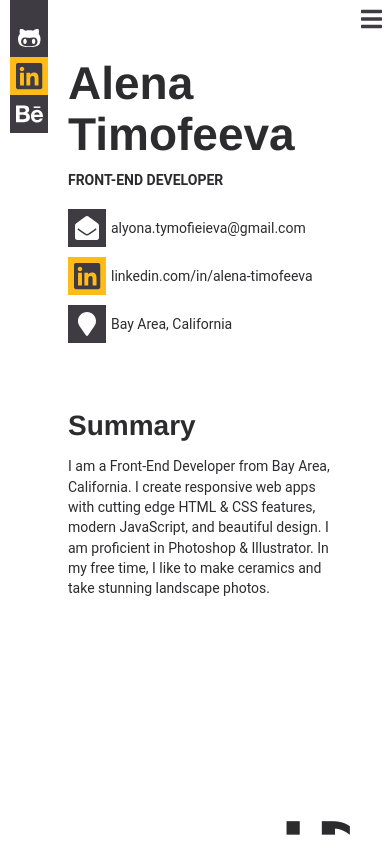
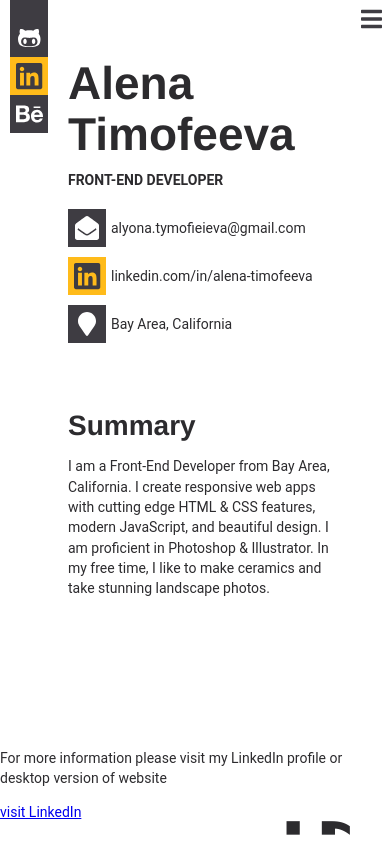
Before and after one commit to mouseProgrammouse/portfolio, a React (Create React App) app: page /resume in a window 390 px wide. Built offline with nearby package versions, Linux system fonts and the light colour scheme.

Commit message:
add mobileContent to ResumePage

```diff
--- a/src/App.js
+++ b/src/App.js
@@ -16,6 +16,7 @@ import MainDescription from './MainDescription'
 import Skills from './Skills'
 import EmailForm from './EmailForm'
 import ProjectsSlideShow from './ProjectsSlideShow'
+import LinkWithDescription from './LinkWithDescription'
 import './App.css'
 
 //add all free brands' icons from FontAwesome learn more https://github.com/FortAwesome/react-fontawesome
@@ -96,6 +97,9 @@ const data = {
               {description:'Alena Timofeeva', link: 'https://www.linkedin.com/in/alena-timofeeva/', iconClass: 'fab', icon: 'linkedin', className: 'active'},
               {description:'programmouse', link: 'https://www.behance.net/programmouse', iconClass: 'fab', icon: 'behance', className: ''},],
       extra: {description: 'drawing, lettering, ceramic, photography'}
+    },
+    mobileContent : { description:"For more information please visit my LinkedIn profile or desktop version of website",
+    linkToProfile: {to:"https://www.linkedin.com/in/alena-timofeeva/", text:"visit LinkedIn"}
     }
   },
   socialMenuItems: [
@@ -142,6 +146,7 @@ class App extends Component {
             <MainMenu activeLink = {this.props.location.pathname} menuItems = { data.topMenuItems }/>
             <OwnerInfo mainInfo = {data.resumePage.mainInfo} smInfo = {data.resumePage.smInfo}/>
             <Skills skills={data.resumePage.skills}/>
+            <LinkWithDescription description={data.resumePage.mobileContent.description} link={data.resumePage.mobileContent.linkToProfile}/>
             <span className="decoration">;</span>
           </div>
         )} />
--- a/src/LinkWithDescription.js
+++ b/src/LinkWithDescription.js
@@ -9,14 +9,14 @@ const LinkWithDescription = (props) => {
   return (
     <div className="link-to">
       <p>{description}</p>
-      <Link to="#">{link.text}</Link>
+      <Link to={link.to}>{link.text}</Link>
     </div>
   );
 }
 
-const LinkWithDescription.propTypes = {
+LinkWithDescription.propTypes = {
   description: PropTypes.string.isRequired,
-  link: PropTypes.array.isRequired
+  link: PropTypes.object.isRequired
 }
 
 export default LinkWithDescription
```
